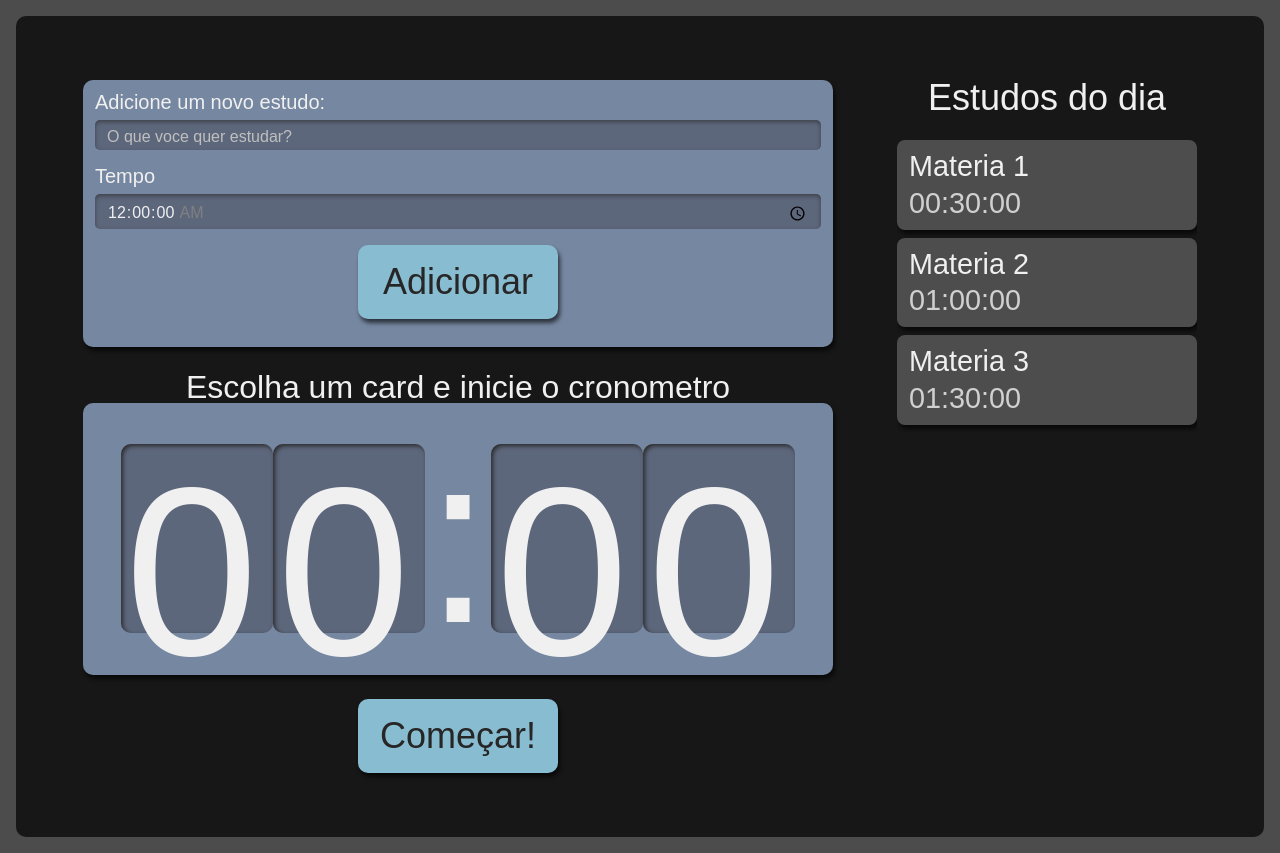
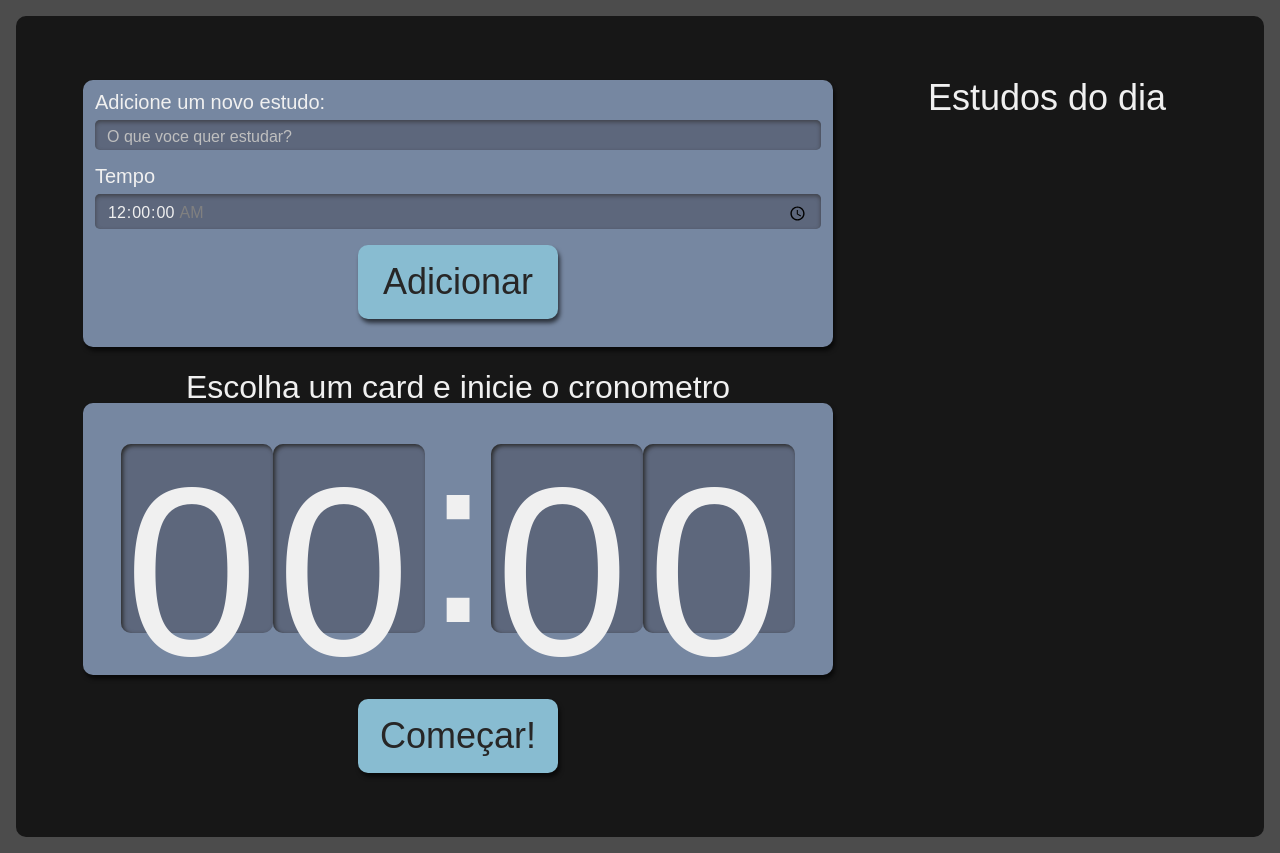
Before and after one commit to fmelo7/alura-react-fundamentos, a React (Create React App) app: page / in a window 1280 px wide. Built offline with nearby package versions, Linux system fonts and the light colour scheme.

Commit message:
Adicionando uma tarefa

```diff
--- a/src/components/Lista/index.tsx
+++ b/src/components/Lista/index.tsx
@@ -1,25 +1,12 @@
-import React, { useState } from 'react';
+import React from 'react';
+import { ITarefa } from '../../types/tarefas';
 import Item from './item';
 import style from './lista.module.scss';
 
-function Lista() {
-    const [tarefas, setTarefas] = useState([
-        {
-            tarefa: 'Materia 1',
-            tempo: '00:30:00',
-        },
-        {
-            tarefa: 'Materia 2',
-            tempo: '01:00:00',
-        },
-        {
-            tarefa: 'Materia 3',
-            tempo: '01:30:00',
-        },
-    ]);
+function Lista({ tarefas }: { tarefas: ITarefa[] }) {
     return (
         <aside className={style.listaTarefas}>
-            <h2 onClick={() => setTarefas([...tarefas, { tarefa: 'Materia 4', tempo: '04:00:00' }])}>Estudos do dia</h2>
+            <h2>Estudos do dia</h2>
             <ul>
                 {tarefas.map((item, index) => (
                     <Item {...item} key={index} />
--- a/src/components/botao/index.tsx
+++ b/src/components/botao/index.tsx
@@ -1,9 +1,14 @@
 import React from 'react';
 import style from './botao.module.scss';
 
-class Botao extends React.Component<{ children: any }> {
+class Botao extends React.Component<{ children: any; type?: 'button' | 'submit' | 'reset' | undefined }> {
     render() {
-        return <button className={style.botao}>{this.props.children}</button>;
+        const { type = 'button' } = this.props;
+        return (
+            <button type={type} className={style.botao}>
+                {this.props.children}
+            </button>
+        );
     }
 }
 
--- a/src/components/formulario/index.tsx
+++ b/src/components/formulario/index.tsx
@@ -1,8 +1,11 @@
-import React from 'react';
+import React, { SetStateAction } from 'react';
+import { ITarefa } from '../../types/tarefas';
 import Botao from '../botao';
 import style from './formulario.module.scss';
 
-class Formulario extends React.Component {
+class Formulario extends React.Component<{
+    setTarefas: React.Dispatch<React.SetStateAction<ITarefa[]>>;
+}> {
     state = {
         tarefa: '',
         tempo: '00:00',
@@ -10,7 +13,7 @@
 
     adicionarTarefa(evento: React.FormEvent<HTMLFormElement>) {
         evento.preventDefault();
-        console.log('state', this.state);
+        this.props.setTarefas((tarefasAntigas) => [...tarefasAntigas, { ...this.state }]);
     }
 
     render() {
@@ -43,7 +46,7 @@
                     ></input>
                 </div>
                 <div className={style.inputContainer}>
-                    <Botao>Adicionar</Botao>
+                    <Botao type='submit'>Adicionar</Botao>
                 </div>
             </form>
         );
--- a/src/pages/App.tsx
+++ b/src/pages/App.tsx
@@ -1,14 +1,16 @@
-import React from 'react';
+import React, { useState } from 'react';
 import Cronometro from '../components/cronometro';
 import Formulario from '../components/formulario';
 import Lista from '../components/lista';
+import { ITarefa } from '../types/tarefas';
 import style from './App.module.scss';
 
 function App() {
+    const [tarefas, setTarefas] = useState<ITarefa[]>([]);
     return (
         <div className={style.AppStyle}>
-            <Formulario />
-            <Lista />
+            <Formulario setTarefas={setTarefas} />
+            <Lista tarefas={tarefas} />
             <Cronometro />
         </div>
     );
```
